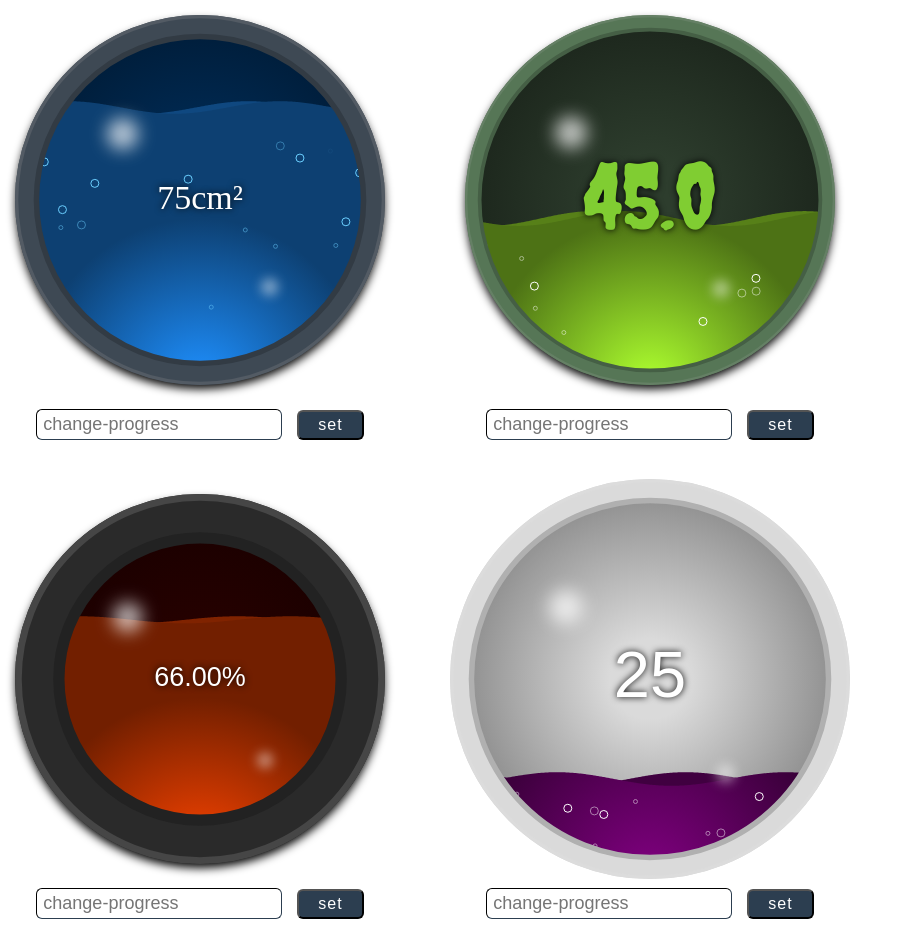
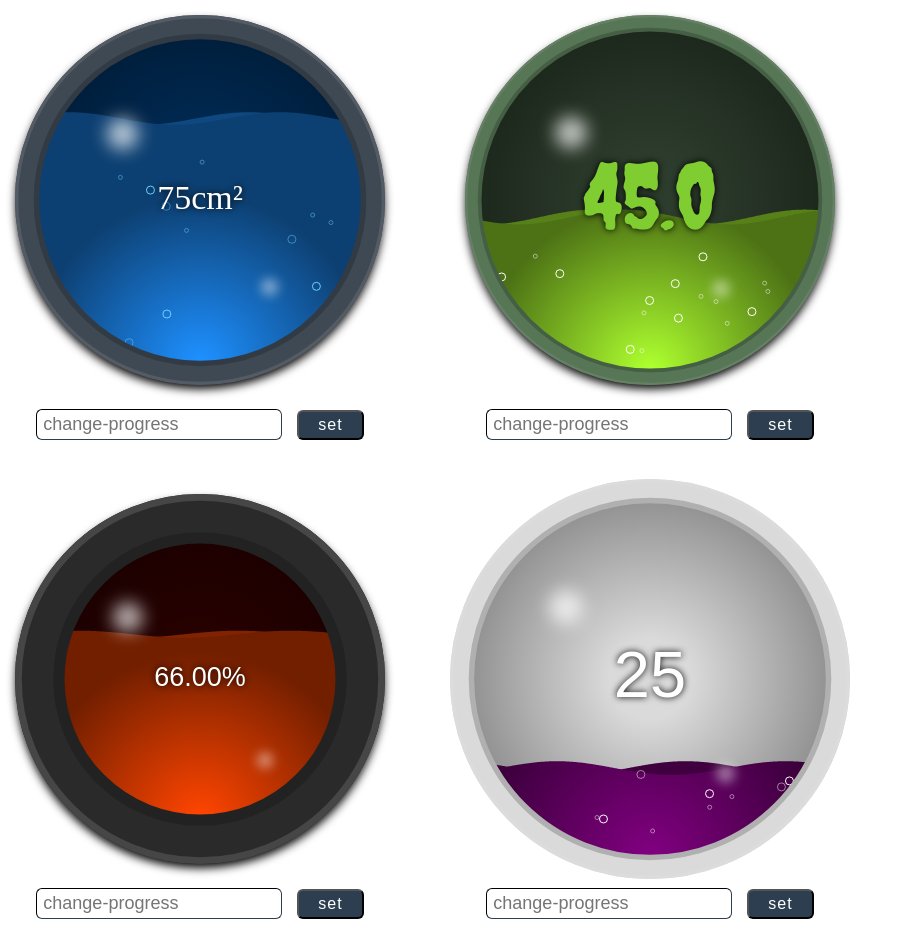
Before and after one commit to aarcoraci/fluid-meter, a website built with Vite: page index.html in a window 1280 px wide. Shown: the top 931 px of the page, without its empty margins (0-904 px from the left). Built offline with nearby package versions, Linux system fonts and the light colour scheme; animation ran at ten frames a second; a web font is replaced by a local one.

Commit message:
fix fluid level calcultaion

```diff
--- a/docs/index.html
+++ b/docs/index.html
@@ -62,7 +62,7 @@
       font-size: 16px;
     }
   </style>
-  <script type="module" crossorigin src="/fluid-meter/assets/index.7008a243.js"></script>
+  <script type="module" crossorigin src="/fluid-meter/assets/index.86ca5706.js"></script>
 </head>
 
 <body>
--- a/src/meters/CircularFluidMeter/CircularFluidMeter.ts
+++ b/src/meters/CircularFluidMeter/CircularFluidMeter.ts
@@ -305,12 +305,19 @@ class CircularFluidMeter extends BaseMeter {
 
   // bottom limit where fluid gets drawn
   private getMeterBottomLimit(): number {
-    return this._height - (this._height - this._meterDiameter) / 2;
+    return (
+      this._height -
+      (this._height - this._meterDiameter) / 2 -
+      this._calculatedBorderWidth
+    );
   }
 
   // returns the line where the fluid makes waves
   private getFluidLevel(): number {
-    const meterFillPercentage = (this._meterDiameter * this._progress) / 100;
+    const meterFillPercentage =
+      ((this._meterDiameter - this._calculatedBorderWidth * 2) *
+        this._progress) /
+      100;
     return this.getMeterBottomLimit() - meterFillPercentage;
   }
 
```
Also changed, not shown: dist/meters/CircularFluidMeter/CircularFluidMeter.js, 3 other files.
